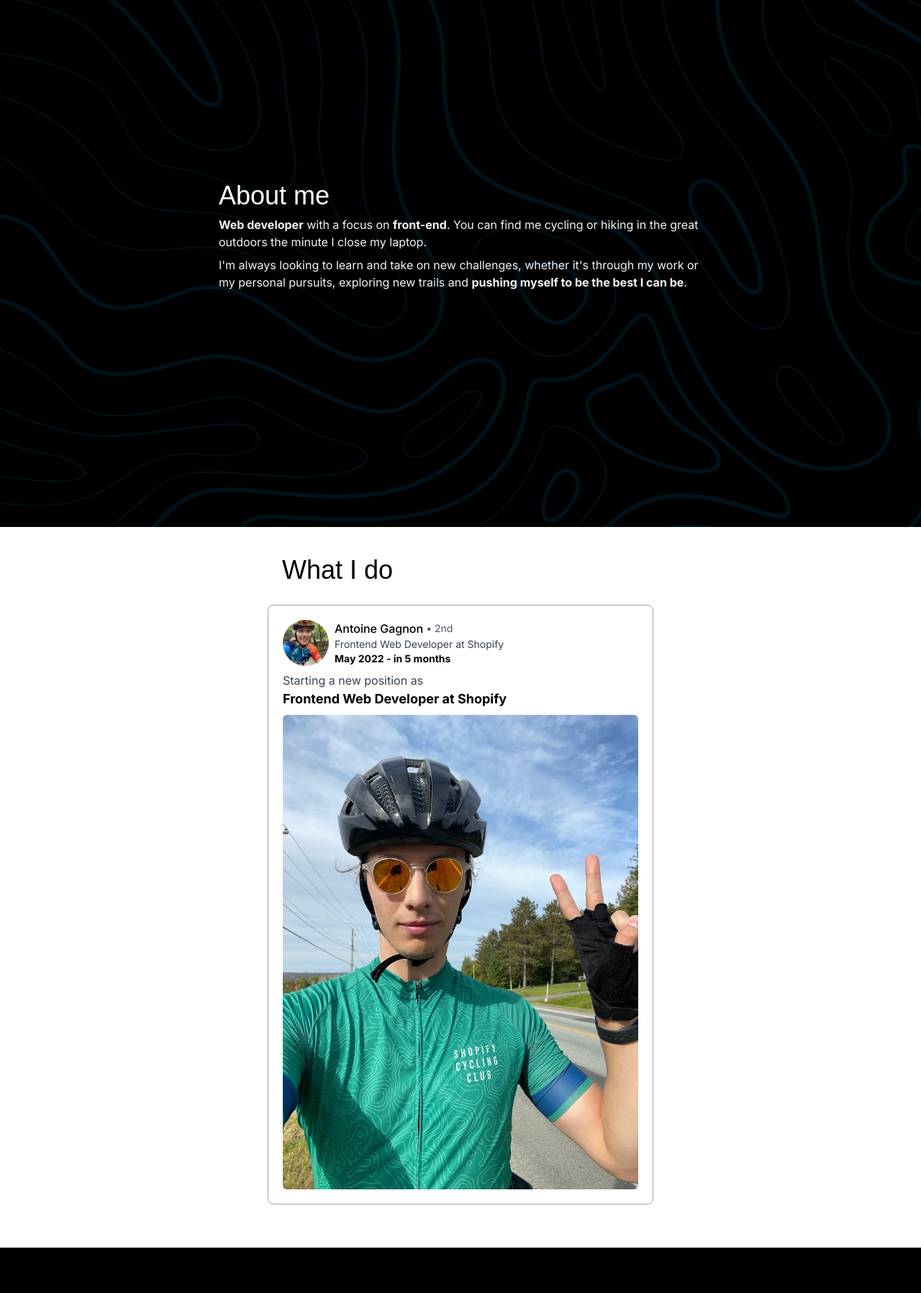
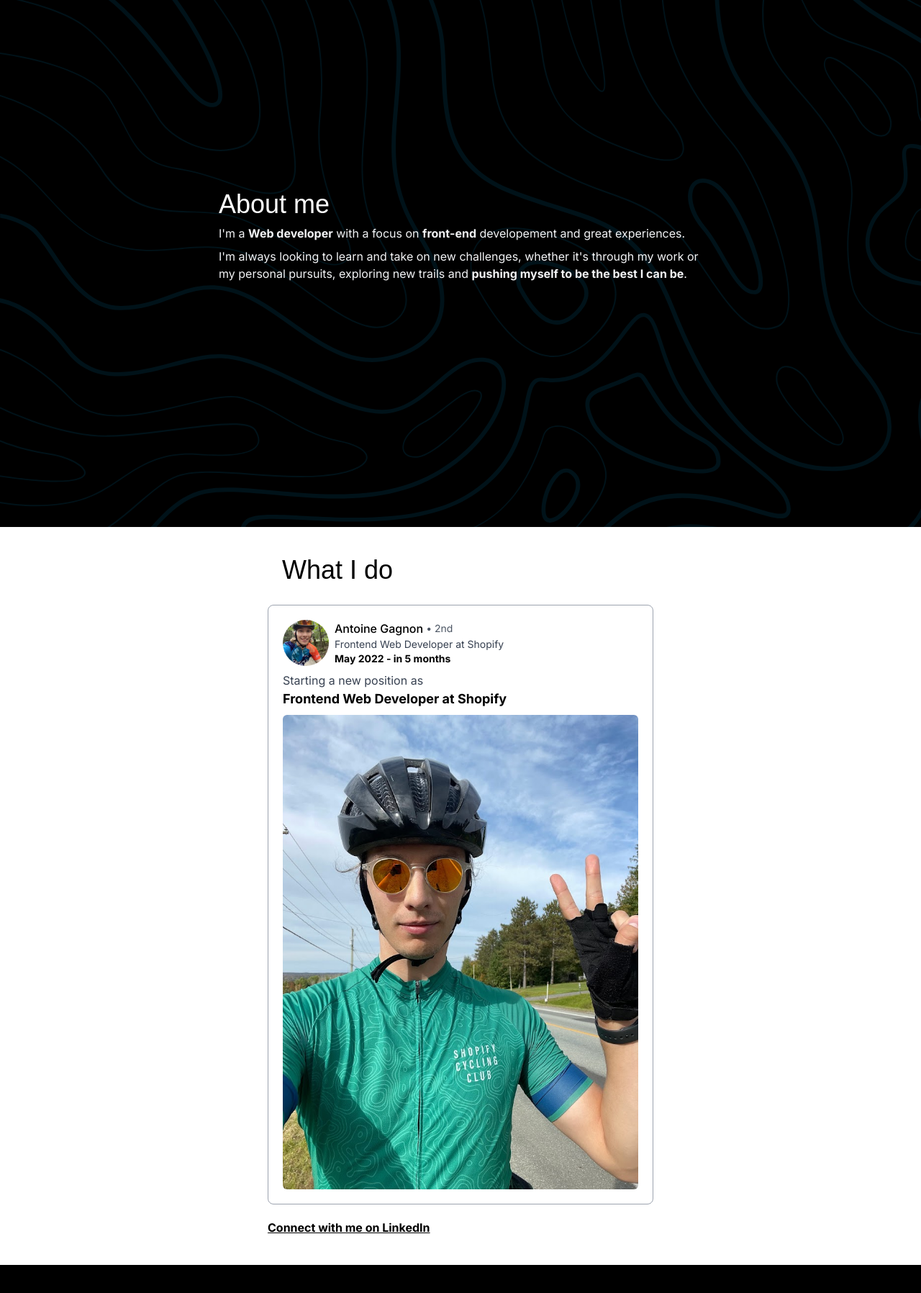
Before and after one commit to antoinegag/antoineg.dev, a Next.js app: page / in a window 1280 px wide. Shown: the part 1668-3464 px from the top of the page at 72% size. Built offline with nearby package versions, Linux system fonts and the light colour scheme; a web font is replaced by a local one.

Commit message:
Add connect link

```diff
--- a/components/Home/About.tsx
+++ b/components/Home/About.tsx
@@ -20,9 +20,8 @@ export default function About() {
         </h2>
         <div className="text-gray-100">
           <p>
-            <b>Web developer</b> with a focus on <b>front-end</b>. You can find
-            me cycling or hiking in the great outdoors the minute I close my
-            laptop.
+            I&apos;m a <b>Web developer</b> with a focus on <b>front-end</b>{" "}
+            developement and great experiences.
           </p>
           <p>
             I&apos;m always looking to learn and take on new challenges, whether
--- a/components/Home/WhatIDo.tsx
+++ b/components/Home/WhatIDo.tsx
@@ -41,6 +41,14 @@ export default function WhatIDo() {
               <img src="images/me/shopify-cc.jpg" className="rounded-md" />
             </div>
           </div>
+          <div className="px-5">
+            <a
+              className="underline font-bold"
+              href="https://www.linkedin.com/in/antoine-gagnon/"
+            >
+              Connect with me on LinkedIn
+            </a>
+          </div>
         </div>
       </div>
     </div>
```
